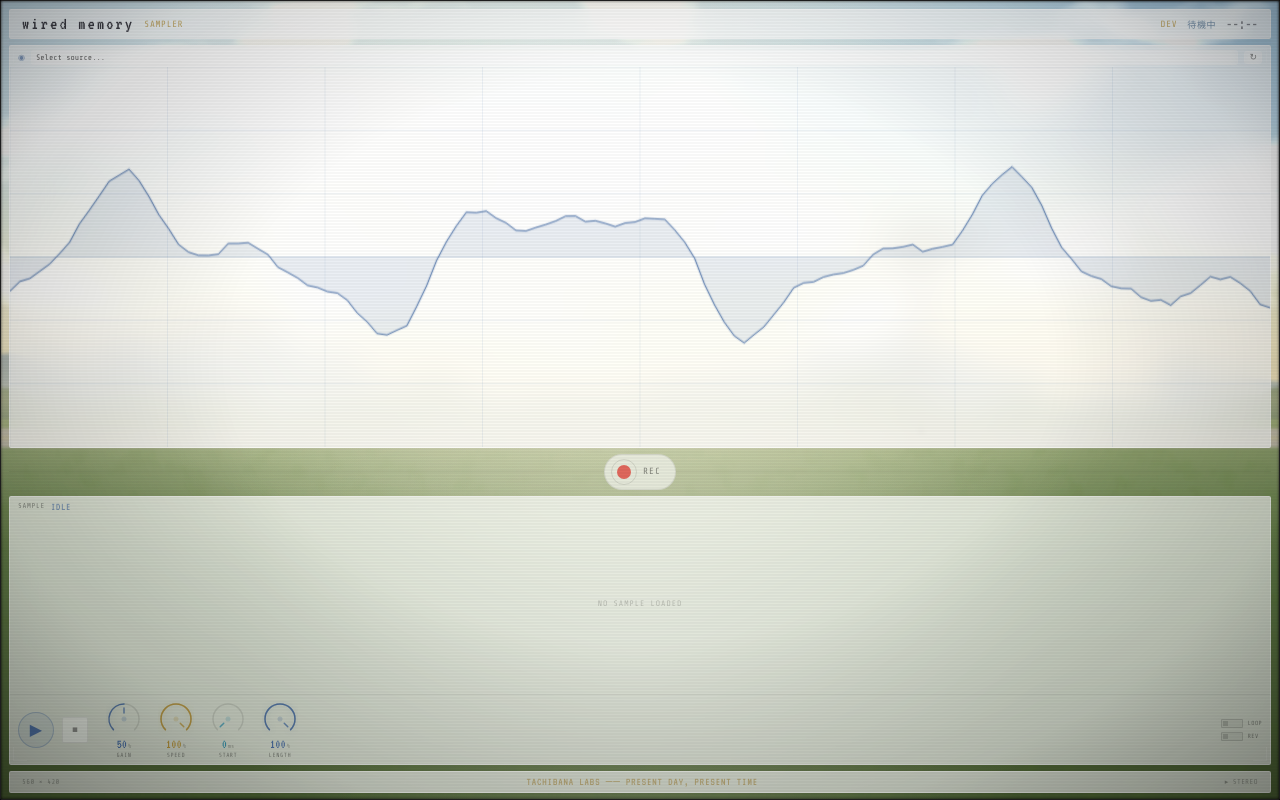
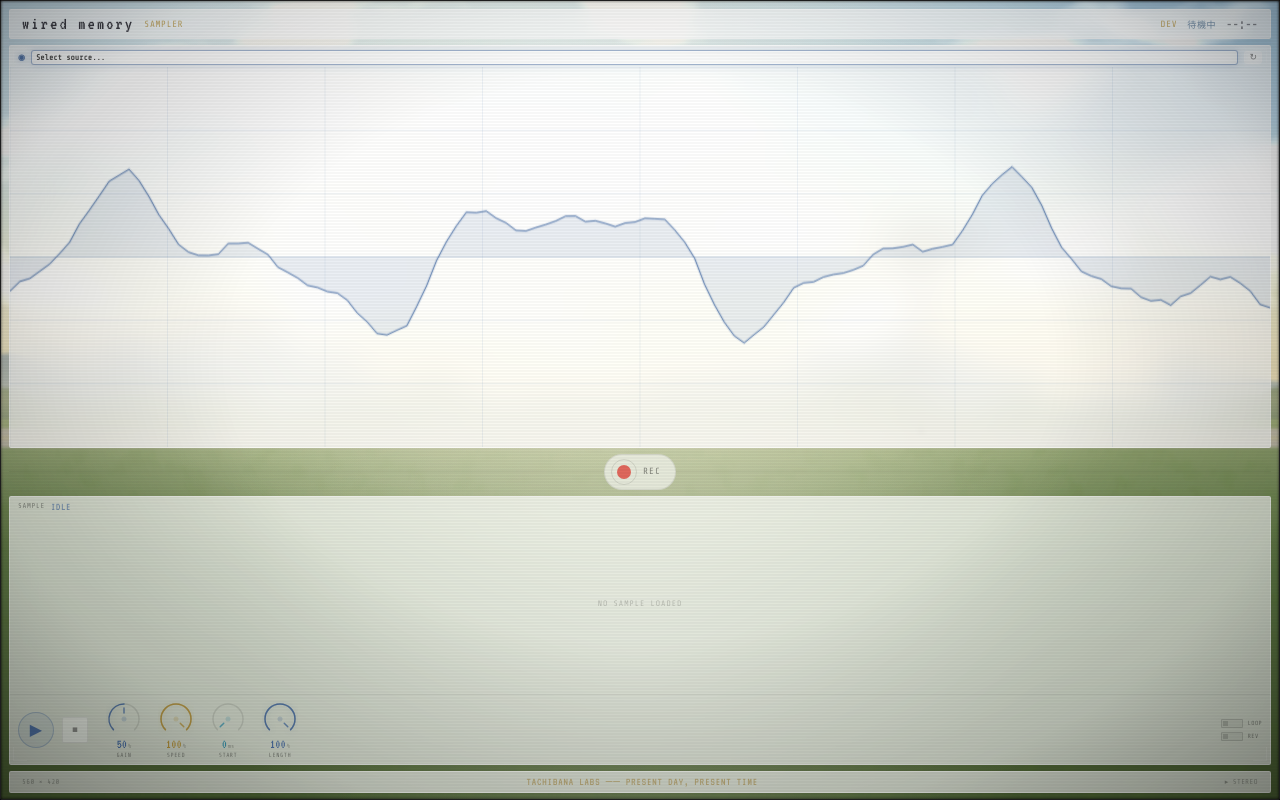
Before and after one commit to GlowingEgg/wired-memory, a React (Vite) app in the folder ui/: page / in a window 1280 px wide. Built offline with nearby package versions, Linux system fonts and the light colour scheme.

Commit message:
Highlight source selector when no source is selected
Add wrd-source-selector--empty class that applies a glowing outline,
bold text, and brighter icon when no source is chosen. Once a source
is selected the selector returns to its subtle default appearance.

```diff
--- a/ui/src/App.css
+++ b/ui/src/App.css
@@ -499,6 +499,22 @@
   color: rgba(180, 60, 30, 0.7);
 }
 
+.wrd-source-selector--empty {
+  font-weight: bold;
+}
+
+.wrd-source-selector--empty .wrd-source-select {
+  border-color: rgba(60, 100, 160, 0.45);
+  box-shadow: 0 0 8px rgba(60, 100, 160, 0.2);
+  font-weight: bold;
+  color: rgba(0, 0, 0, 0.7);
+}
+
+.wrd-source-selector--empty .wrd-source-icon {
+  color: rgba(60, 100, 160, 0.85);
+  text-shadow: 0 0 6px rgba(60, 100, 160, 0.4);
+}
+
 .wrd-source-icon {
   font-size: 10px;
   color: rgba(60, 100, 160, 0.6);
--- a/ui/src/App.tsx
+++ b/ui/src/App.tsx
@@ -534,7 +534,7 @@ function SourceSelector({
   }
 
   return (
-    <div className="wrd-source-selector">
+    <div className={`wrd-source-selector ${!selected ? "wrd-source-selector--empty" : ""}`}>
       <span className="wrd-source-icon">◉</span>
       <select
         className="wrd-source-select"
```
